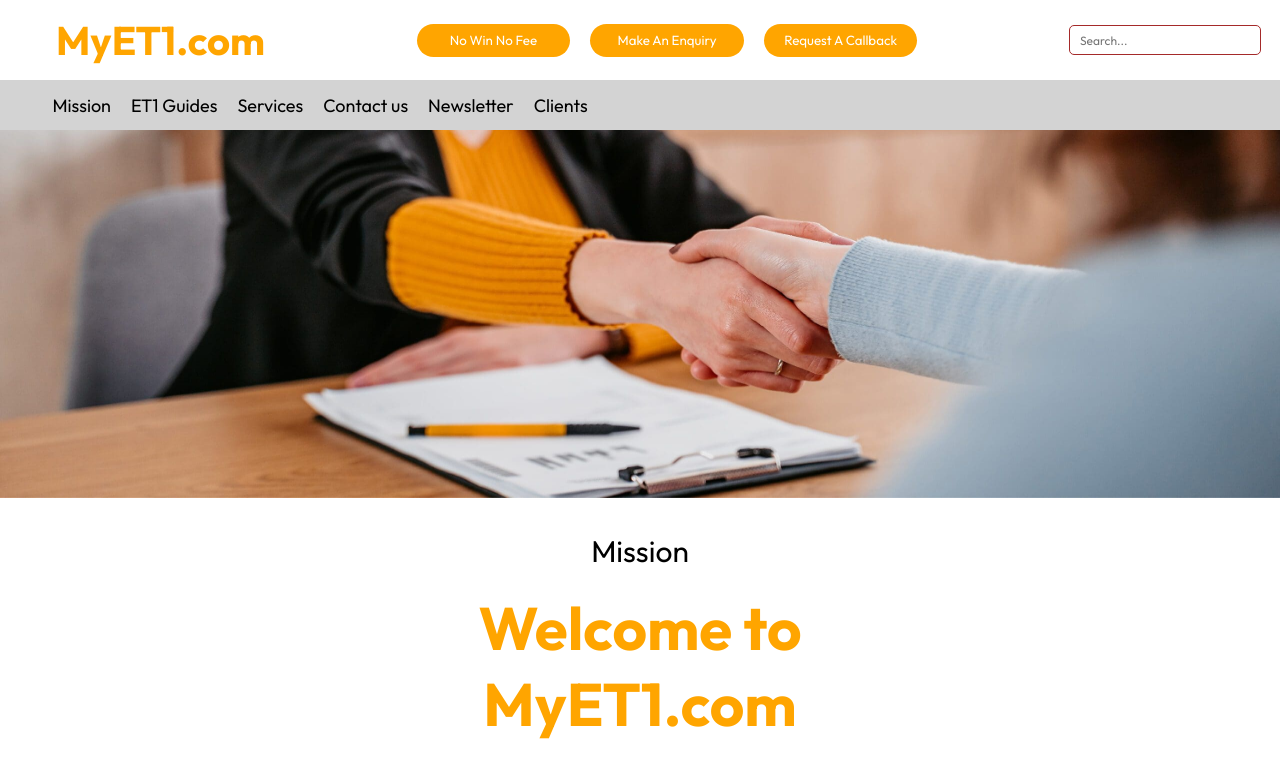
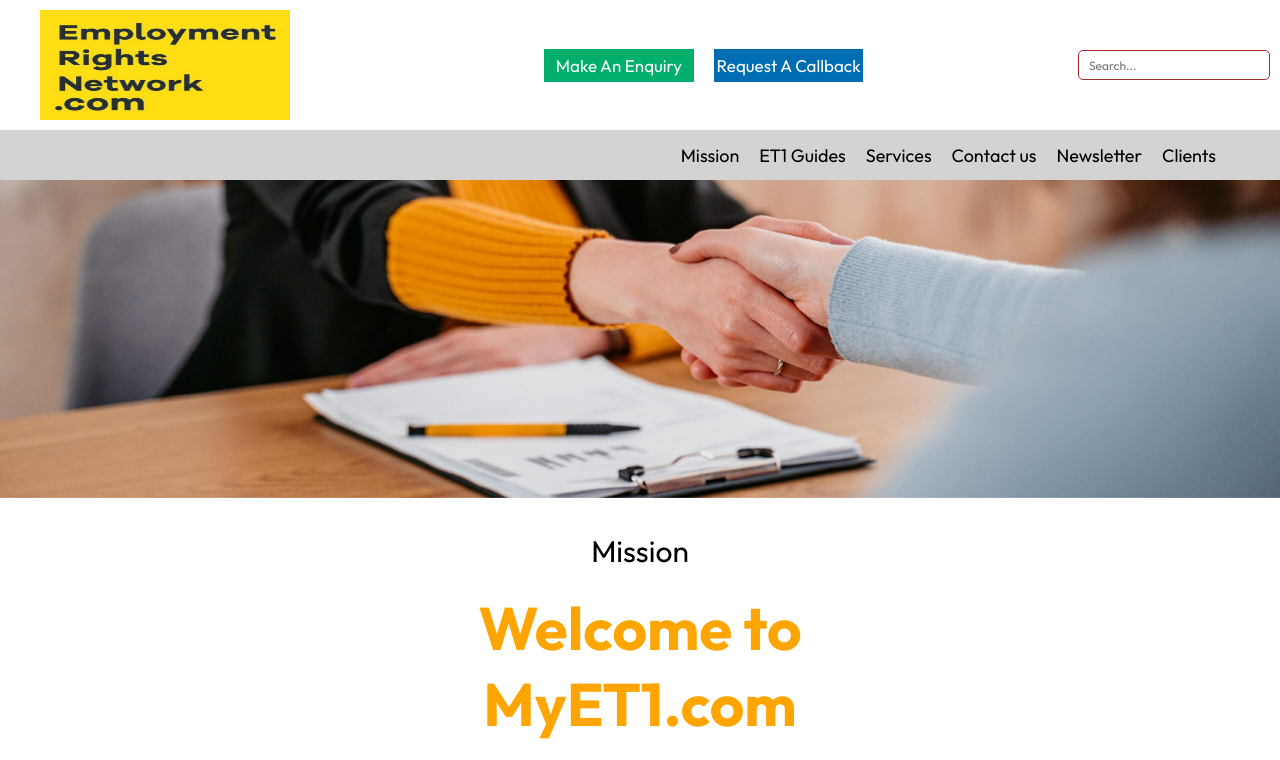
Before and after one commit to SabbirHossainRuet/myet-project, a React (Vite) app in the folder frontend/: page / in a window 1280 px wide. Shown: the top 760 px of the page. Built offline with nearby package versions, Linux system fonts and the light colour scheme.

Commit message:
Update 2 25.08.24

```diff
--- a/frontend/src/components/Navbar/Navbar.css
+++ b/frontend/src/components/Navbar/Navbar.css
@@ -94,7 +94,7 @@ nav {
   z-index: 1000;
   background-color: white;
   width: 100%;
-  height: 80px;
+  height: 130px;
 }
 
 .navbar-top .buttons {
@@ -134,11 +134,11 @@ nav {
   align-items: center;
 }
 
-nav h3 {
-  font-size: 40px;
+nav img {
+  height: 110px;
+  margin: 40px;
   width: 20%;
   color: orange;
-  text-align: right;
 }
 
 .navbar-menu-container {
@@ -147,9 +147,9 @@ nav h3 {
 
 .navbar-links-container {
   display: flex;
-  justify-content: center;
+  justify-content: end;
   align-items: center;
-  width: 50%;
+  width: 95%;
   gap: 20px;
   color: black;
   font-size: 18px;
@@ -162,7 +162,7 @@ nav h3 {
 
 .navbar-top .buttons button {
   border: none;
-  border-radius: 20px;
+  font-size: 17px;
   color: white;
   width: 20%;
   height: 33px;
@@ -171,12 +171,10 @@ nav h3 {
 }
 
 .navbar-top .buttons button:hover {
-  border-radius: 20px;
+  text-decoration: underline;
   color: white;
   background-color: rgb(89, 218, 149);
   cursor: pointer;
-  animation: fadeIn 0.1s;
-
 }
 
 /* Responsive Styles */
@@ -199,7 +197,6 @@ nav h3 {
 
   nav button {
     border: none;
-    border-radius: 20px;
     color: white;
     margin-left: 100px;
     width: 12%;
--- a/frontend/src/components/Navbar/Navbar.jsx
+++ b/frontend/src/components/Navbar/Navbar.jsx
@@ -38,6 +38,7 @@
 
 /* eslint-disable jsx-a11y/anchor-is-valid */
 import React, { useState } from "react";
+import Logo from "../../assets/logo.jpg";
 import './Navbar.css'
 import { Link, scroller } from 'react-scroll';
 import { HiOutlineBars3 } from "react-icons/hi2";
@@ -71,11 +72,10 @@ const Navbar = () => {
     return (
         <nav>
             <div className="navbar-top">
-                <h3 onClick={handleTitleClick} style={{ cursor: 'pointer' }}>MyET1.com</h3>
+                <img src={Logo} alt="" onClick={handleTitleClick} style={{ cursor: 'pointer' }} />
                 <div className="buttons">
-                    <button>No Win No Fee</button>
-                    <button>Make An Enquiry</button>
-                    <button>Request A Callback</button>
+                    <button style={{ backgroundColor: '#00AF6C' }}>Make An Enquiry</button>
+                    <button style={{ backgroundColor: '#006DB2' }}>Request A Callback</button>
                 </div>
                 <div className="search-container">
                     <CiSearch style={{ fontSize: '18px' }} />
```
Also changed, not shown: frontend/src/assets/logo.jpg (added).
